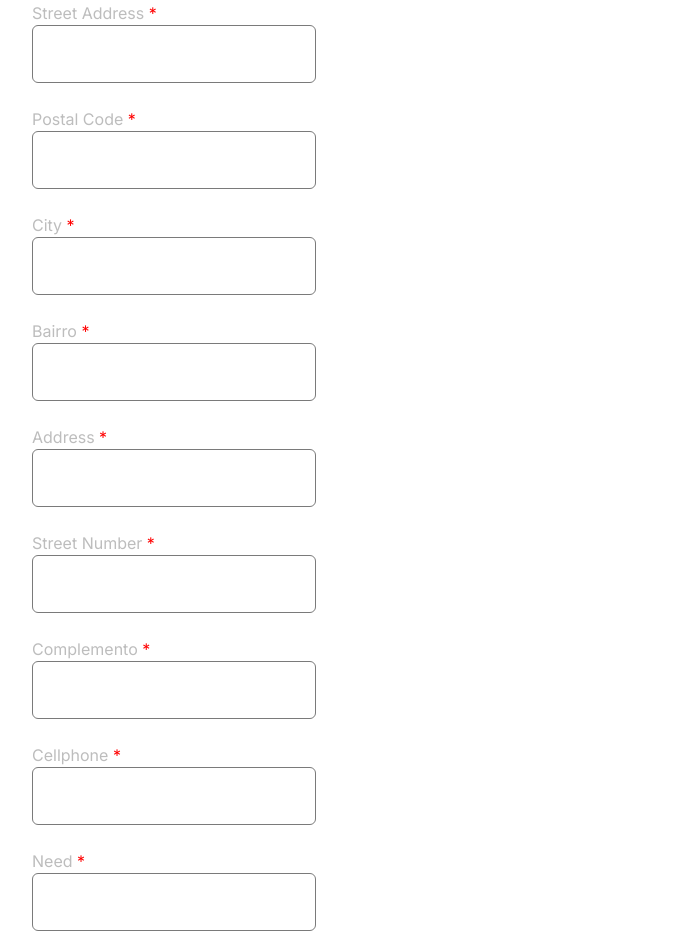
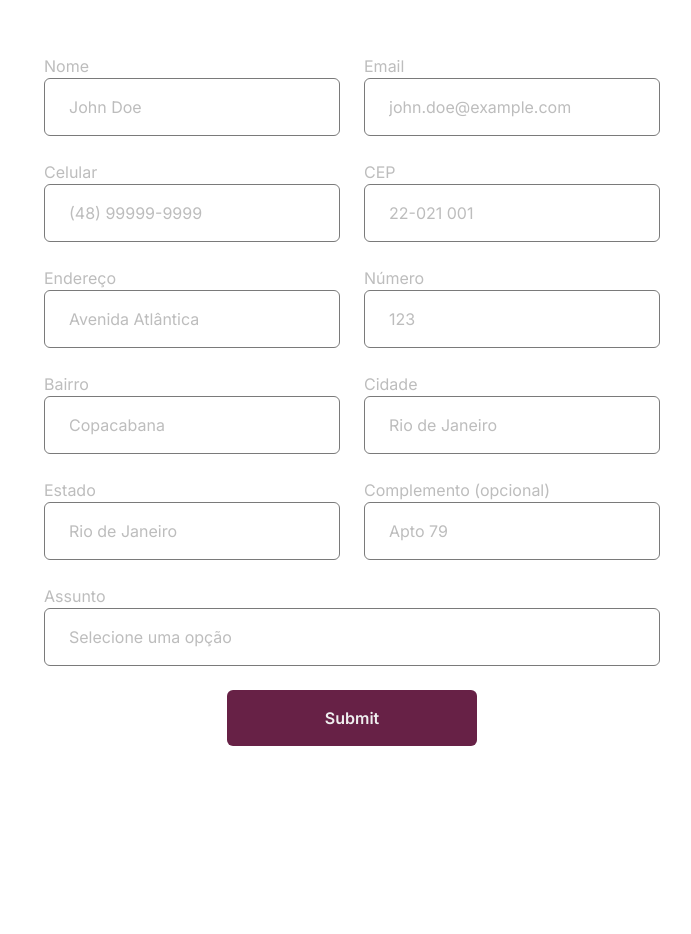
Before and after one commit to xxivdci/mueller-form, a plain HTML site: page index.html in a window 1280 px wide. Shown: the top 934 px of the page, without its empty margins (288-979 px from the left). After the commit the page ends 800 px from the top, so only its background shows below. Drawn offline with nearby package versions, Linux system fonts and the light colour scheme.

Commit message:
Addition of Dropdown, Masks and Styles
Masks added via InputMask https://github.com/RobinHerbots/Inputmask

Dropdown added as inputType

Dropdown Styling a bit finnicky

```diff
--- a/app.js
+++ b/app.js
@@ -1,66 +1,128 @@
-function createInputField(id, name, labelText, placeholderText, isRequired) {
-    // Create label
-    var label = document.createElement('label');
-    label.setAttribute('for', id);
+function createInputField(id, name, labelText, placeholderText, isRequired, fieldType, options, mask) {
+  const div = document.createElement('div');
+  div.className = 'input-container';
+
+  const label = document.createElement('label'); // Label creation
+  label.setAttribute('for', id); // ID application for div
   label.className = 'input-label';
   label.textContent = labelText;
 
-    // Add red asterisk to label if field is required
-    if (isRequired) {
-      var asterisk = document.createElement('span');
-      asterisk.textContent = ' *';
-      asterisk.style.color = 'red';
-      label.appendChild(asterisk);
+  let input;
+  // Check if fieldTYper is text
+  if (fieldType === 'text') {
+    input = document.createElement('input');
+    input.type = 'text';
+    input.className = 'input-field';
+
+    // Mask application if fieldType is text
+    let im = new Inputmask(mask,{showMaskOnHover: false, showMaskOnFocus: false});
+    im.mask(input);
+  }
+  // Check if fieldType is dropdown
+  else if (fieldType === 'dropdown') {
+    const container = document.createElement('div');
+    container.classList.add('custom-select');
+    input = document.createElement('select');
+    input.className = 'input-field select';
+
+    // Create options for dropdown and add a dummy option as placeholder value
+    const defaultOption = document.createElement('option');
+    defaultOption.value = '';
+    defaultOption.textContent = 'Selecione uma opção';
+    defaultOption.selected = true;
+    defaultOption.disabled = true;
+    defaultOption.hidden = true;
+    input.appendChild(defaultOption);
+
+    // Add real options to dropdown
+    options.forEach(option => {
+      const dropdownOption = document.createElement('option');
+      dropdownOption.value = option;
+      dropdownOption.textContent = option;
+      input.appendChild(dropdownOption);
+    });
+    container.appendChild(input);
   }
 
-    // Create input field
-    var input = document.createElement('input');
-    input.type = 'text';
+  // Add id, name, placeholder to input
   input.id = id;
   input.name = name;
-    input.className = 'input-field';
   input.placeholder = placeholderText;
 
-    // Add required attribute if field is required
+  // Add required if isRequired is true
   if (isRequired) {
     input.required = true;
   }
 
-    // Add focus and blur event listeners to input field
-    input.onfocus = function() {
+  // Event listeners for interface reaction to focus
+  input.addEventListener('focus', function() {
     label.style.color = '#7A7A7A';
-    }
-    input.onblur = function() {
+  });
+  input.addEventListener('blur', function() {
     label.style.color = '#BDBDBD';
+  });
+
+  // Add label and input to div
+  div.appendChild(label);
+  div.appendChild(input);
+
+  // Add div to form
+  const form = document.querySelector('.smy-form');
+  form.appendChild(div);
 }
 
-    // Append label and input field to form
-    var form = document.querySelector('.smy-form');
-    form.appendChild(label);
-    form.appendChild(input);
-  }
+// Call createInputField function and provide values for each parameter
+document.addEventListener('DOMContentLoaded', function() {
+  createInputField('name', 'name', 'Nome', 'John Doe', true, 'text','','');
+  createInputField('email', 'email', 'Email', 'john.doe@example.com', true, 'text','','email');
+  createInputField('tel-national', 'tel-national', 'Celular', '(48) 99999-9999', true, 'text','','(99) 99999-9999');
+  createInputField('postal_code', 'postal_code', 'CEP', '22-021 001', true, 'text','','99 999-999');
+  createInputField('street-address', 'street-address', 'Endereço', 'Avenida Atlântica', true, 'text','','');
+  createInputField('street_number', 'street_number', 'Número', '123', true, 'text','','numeric');
+  createInputField('bairro', 'bairro', 'Bairro', 'Copacabana', true, 'text','','');
+  createInputField('city', 'city', 'Cidade', 'Rio de Janeiro', true, 'text','','');
+  createInputField('state', 'state', 'Estado', 'Rio de Janeiro', true, 'text');
+  createInputField('complemento', 'complemento', 'Complemento (opcional)', 'Apto 79', false, 'text','','');
+  createInputField('need', 'need', 'Assunto', 'Selecione uma opção', true, 'dropdown', [
+    'Informações sobre produtos',
+    'Reparo no produto',
+    'Informações sobre compras na loja virtual'
+  ],);
+});
 
-  // Use the function to create input fields
-  window.onload = function() {
-    createInputField('name', 'name', 'Name', 'John Doe', true);
-    createInputField('email', 'email', 'Email', 'john.doe@example.com', false);
-    createInputField('street-address', 'street-address', 'Street Address', '', true);
-    createInputField('postal_code', 'postal_code', 'Postal Code', '', true);
-    createInputField('city', 'city', 'City', '', true);
-    createInputField('bairro', 'bairro', 'Bairro', '', true);
-    createInputField('address', 'address', 'Address', '', true);
-    createInputField('street_number', 'street_number', 'Street Number', '', true);
-    createInputField('complemento', 'complemento', 'Complemento', '', true);
-    createInputField('tel-national', 'tel-national', 'Cellphone', '', true);
-    createInputField('need', 'need', 'Need', '', true);
+// function adjustInputWidth() {
+  //   const inputs = document.querySelectorAll('.input-field');
 
-    // Create submit button
-    var button = document.createElement('button');
-    button.type = 'submit';
-    button.textContent = 'Submit';
-    button.className = 'submit-button';
+  //   inputs.forEach(input => {
+  //     const tempEl = document.createElement('span');
+  //     tempEl.style.font = '16px Inter, sans-serif';
+  //     tempEl.style.visibility = 'hidden';
+  //     tempEl.style.whiteSpace = 'nowrap';
+  //     tempEl.innerText = input.value || input.placeholder;
 
-    // Append button to form
-    var form = document.querySelector('.smy-form');
-    form.appendChild(button);
-  }
+  //     document.body.appendChild(tempEl);
+
+  //     const inputStyle = getComputedStyle(input);
+  //     const parentStyle = getComputedStyle(input.parentElement);
+
+  //     const totalPadding = parseFloat(inputStyle.paddingLeft) + parseFloat(inputStyle.paddingRight);
+  //     const totalBorder = parseFloat(inputStyle.borderLeftWidth) + parseFloat(inputStyle.borderRightWidth);
+  //     const parentPadding = parseFloat(parentStyle.paddingLeft) + parseFloat(parentStyle.paddingRight);
+  //     const parentMargin = parseFloat(parentStyle.marginLeft) + parseFloat(parentStyle.marginRight);
+
+  //     input.style.width = `${tempEl.offsetWidth + totalPadding + totalBorder + parentPadding + parentMargin + 10}px`;
+
+  //     document.body.removeChild(tempEl);
+  //   });
+  // }
+
+  // // Call the function initially
+  // adjustInputWidth();
+
+  // // Call the function whenever the window is resized
+  // window.addEventListener('resize', adjustInputWidth);
+
+  // // Call the function whenever an input field's value changes
+  // document.querySelectorAll('.input-field').forEach(input => {
+  //   input.addEventListener('input', adjustInputWidth);
+  // });
--- a/index.html
+++ b/index.html
@@ -1,18 +1,44 @@
 <!DOCTYPE html>
 <html lang="en">
-<head>
-  <meta charset="UTF-8">
-  <meta name="viewport" content="width=device-width, initial-scale=1.0">
-  <meta http-equiv="X-UA-Compatible" content="ie=edge">
-  <link rel="preconnect" href="https://fonts.googleapis.com">
-  <link rel="preconnect" href="https://fonts.gstatic.com" crossorigin>
-  <link href="https://fonts.googleapis.com/css2?family=Inter:wght@100..900&display=swap" rel="stylesheet">
-  <link rel="stylesheet" href="style.css">
-  <script src="app.js"></script>
-</head>
-<body>
-  <form action class="smy-form">
-    <!-- The label and input field will be generated by JavaScript -->
-  </form>
-</body>
+  <head>
+    <meta charset="UTF-8" />
+    <meta name="viewport" content="width=device-width, initial-scale=1.0" />
+    <meta http-equiv="X-UA-Compatible" content="ie=edge" />
+    <link rel="preconnect" href="https://fonts.googleapis.com" />
+    <link rel="preconnect" href="https://fonts.gstatic.com" crossorigin />
+    <link
+      href="https://fonts.googleapis.com/css2?family=Inter:wght@100..900&display=swap"
+      rel="stylesheet"
+    />
+    <link rel="stylesheet" href="style.css" />
+    <script src="https://code.jquery.com/jquery-3.6.0.min.js"></script>
+    <script src="https://rawgit.com/RobinHerbots/Inputmask/5.x/dist/jquery.inputmask.min.js"></script>
+    <script>
+      app.js;
+    </script>
+    <script src="app.js"></script>
+    <style>
+      .form-container {
+        display: flex;
+        justify-content: center;
+        align-items: center;
+      }
+
+      .submit-button-container {
+        display: flex;
+        justify-content: center;
+        align-items: center;
+      }
+    </style>
+  </head>
+  <body>
+    <div id="wrap">
+      <div class="form-container">
+        <form action class="smy-form" style="display: flex"></form>
+      </div>
+      <div class="submit-button-container">
+        <button class="submit-button" type="submit">Submit</button>
+      </div>
+    </div>
+  </body>
 </html>
--- a/style.css
+++ b/style.css
@@ -4,39 +4,64 @@ body {
   align-items: center;
   height: 100vh;
   margin: 0;
+  align-self: center;
 }
+
+.input-container {
+  display: flex;
+  flex-direction: column;
+  margin: 12px;
+  flex: 1;
+}
+
 .smy-form {
+  display: flex;
+  flex-wrap: wrap;
+  justify-content: space-between;
+}
+
+#wrap {
   width: 100%;
-  max-width: 50%; /* Or whatever maximum width you want */
+  max-width: 50%;
 }
+
 .input-label,
 .input-field {
   display: block;
   text-align: left;
   color: #bdbdbd;
-  font-family: "Inter", sans-serif; /* Use the Inter font */
+  font-family: "Inter", sans-serif;
   font-size: 16px;
   font-style: normal;
   font-weight: 400;
   line-height: 150%;
   box-sizing: border-box;
+  background: none;
 }
+
 .input-field {
   padding: 16px 24px;
   text-align: left;
   border-radius: 6px;
   border: 1px solid #7a7a7a;
   color: #bdbdbd;
-  margin-bottom: 24px;
+  background: none;
+  flex: 1 !important;
+  text-align: left !important;
 }
+
 .input-field:focus {
   color: #7a7a7a;
   border-color: #a95a84;
   outline: none;
+  background: none;
 }
+
 .input-field::placeholder {
   color: #bdbdbd;
+  text-align: left;
 }
+
 .submit-button {
   padding: 16px 98px;
   justify-content: center;
@@ -44,16 +69,22 @@ body {
   gap: 10px;
   background-color: #672146;
   border-radius: 6px;
-  font-family: Inter; /* Add this line */
-  font-size: 16px; /* Add this line */
-  font-style: normal; /* Add this line */
-  font-weight: 600; /* Add this line */
-  line-height: 150%; /* Add this line */
+  font-family: Inter;
+  font-size: 16px;
+  font-style: normal;
+  font-weight: 600;
+  line-height: 150%;
   color: #efefef;
   outline: none;
   border: none;
+  margin: 12px;
 }
+
 .submit-button:hover {
   background-color: #a95b85;
   outline: none;
 }
+
+.select {
+  appearance: none;
+}
```
Lines whose indentation alone changed are shown as unchanged.
